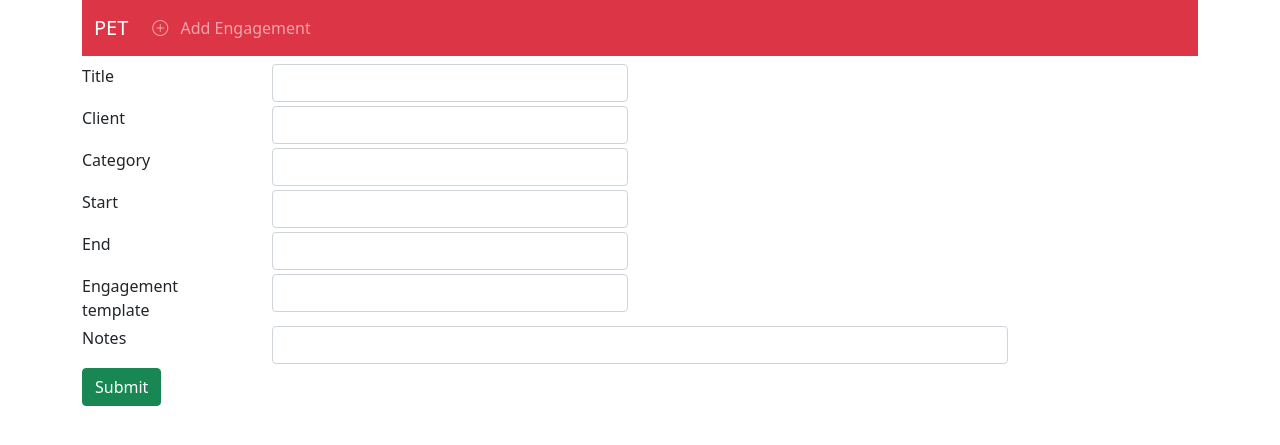
After one commit to redshift-rdr/pet, a Python web app: template app/templates/addengagement.html in a window 1280 px wide. The commit adds this page. Shown: the top 445 px of the page. Run offline with Jinja, Linux system fonts and the light colour scheme; the template is opened without the code that fills it: most values are stand-ins (such as "Sample title", 1, 10 or a date in 2020); form fields are guessed from the names that the template uses.

Commit message:
added add_engagement form and route

```diff
--- a/app/models.py
+++ b/app/models.py
@@ -1,5 +1,6 @@
 from app import db
 import uuid
+from datetime import date, timedelta
 
 def generate_uuid():
     return str(uuid.uuid4())
@@ -37,6 +38,7 @@ class TaskTemplate(db.Model):
     uuid = db.Column(db.String(36), primary_key=True, default=generate_uuid)
     title = db.Column(db.String(64), index=True, unique=True)
     notes = db.Column(db.Text)
+    days_to_complete = db.Column(db.Integer)
 
     tasklisttemplate_id = db.Column(db.String(36), db.ForeignKey('tasklist_template.uuid'))
     template = db.relationship('TasklistTemplate', back_populates='task_templates')
@@ -105,6 +107,7 @@ class Task(db.Model):
     title = db.Column(db.String(128), index=True)
     notes = db.Column(db.Text)
     complete = db.Column(db.Boolean, default=False)
+    deadline = db.Column(db.Date)
 
     tasklist_id = db.Column(db.String(36), db.ForeignKey('tasklist.uuid'))
     tasklist = db.relationship('Tasklist', back_populates='tasks')
@@ -114,3 +117,6 @@ class Task(db.Model):
 
     def as_dict(self):
        return {c.name: getattr(self, c.name) for c in self.__table__.columns}
+
+    def is_overdue(self):
+        return date.today() >= self.deadline
--- /dev/null
+++ b/app/templates/addengagement.html
@@ -0,0 +1,68 @@
+{% extends "base.html" %}
+
+{% block content %}
+
+<div class="container">
+    <form action="" method="post" novalidate>
+        {{ form.hidden_tag() }}
+        <div class="row mb-1">
+            <div class="col-2">
+                {{ form.title.label }}
+            </div>
+            <div class="col-4">
+                {{ form.title(size=36, class='form-control') }}
+            </div>
+        </div>
+        <div class="row mb-1">
+            <div class="col-2">
+                {{ form.client.label }}
+            </div>
+            <div class="col-4">
+                {{ form.client(size=36, class='form-control') }}
+            </div>
+        </div>
+        <div class="row mb-1">
+            <div class="col-2">
+                {{ form.category.label }}
+            </div>
+            <div class="col-4">
+                {{ form.category(size=36, class='form-control') }}
+            </div>
+        </div>
+        <div class="row mb-1">
+            <div class="col-2">
+                {{ form.start.label }}
+            </div>
+            <div class="col-4">
+                {{ form.start(class='form-control') }}
+            </div>
+        </div>
+        <div class="row mb-1">
+            <div class="col-2">
+                {{ form.end.label }}
+            </div>
+            <div class="col-4">
+                {{ form.end(class='form-control') }}
+            </div>
+        </div>
+        <div class="row mb-1">
+            <div class="col-2">
+                {{ form.engagement_template.label }}
+            </div>
+            <div class="col-4">
+                {{ form.engagement_template(class='form-control') }}
+            </div>
+        </div>
+        <div class="row mb-1">
+            <div class="col-2">
+                {{ form.notes.label }}
+            </div>
+            <div class="col-8">
+                {{ form.notes(class='form-control', rows=5, style="min-width: 100%") }}
+            </div>
+        </div>
+        <p>{{ form.submit(class="btn btn-success") }}</p>
+    </form>
+</div>
+
+{% endblock %}
--- a/app/templates/base.html
+++ b/app/templates/base.html
@@ -27,7 +27,7 @@
           <div class="collapse navbar-collapse" id="navbarNav">
             <ul class="navbar-nav">
               <li class="nav-item">
-                <a class="nav-link" href=" "><i class="bi bi-plus-circle me-2"></i> Link </a>
+                <a class="nav-link" href="{{ url_for('add_engagement')}}"><i class="bi bi-plus-circle me-2"></i> Add Engagement</a>
               </li>
             </ul>
           </div>
--- a/app/templates/index.html
+++ b/app/templates/index.html
@@ -24,8 +24,8 @@
                             {% for task in tasklist.tasks %}
                                 <div class="form-check">
                                     <input class="form-check-input" type="checkbox" onclick="toggle_task(this)" data-uuid="{{ task.uuid }}" value="" id="task-id-{{ task.uuid }}" {% if task.complete %}checked{% endif %}>
-                                    <label class="form-check-label" for="task-id-{{ task.uuid }}">
-                                        {{ task.title }}
+                                    <label class="form-check-label {% if not task.complete and task.is_overdue() %}text-danger{% endif %}" for="task-id-{{ task.uuid }}">
+                                        <span class="text-muted">{{ task.deadline.strftime('%-d/%-m') }}</span> - {{ task.title }}
                                     </label>
                             </div>
                             {% endfor %}
--- a/db_init.py
+++ b/db_init.py
@@ -8,9 +8,9 @@ tasklist_template = TasklistTemplate(title='Test tasklist template', task_templa
 engagement_template = EngagementTemplate(client='Context', title='test engagement template', tasklist_templates=[tasklist_template])
 
 
-task = Task(title='test task', notes='just a test', complete=False)
+task = Task(title='test task', notes='just a test', complete=False, deadline=datetime.now()+timedelta(days=5))
 tasklist = Tasklist(title='test tasklist', tasks=[task])
-test_engagement = Engagement(client='Context', title='Test web app', start=datetime.now(), end=datetime.now(), notes='test', template=engagement_template, tasklists=[tasklist])
+test_engagement = Engagement(client='Context', title='Test web app', start=datetime.now(), end=datetime.now()+timedelta(days=7), notes='test', template=engagement_template, tasklists=[tasklist])
 
 print('[+] Adding test data to the database')
 
```
Also changed, not shown: app/forms.py (added, +19 -0 lines), app/routes.py (+26 -3 lines), migrations/versions/983275303d68_added_deadline_to_tasks.py (added, +28 -0 lines), migrations/versions/bd6ae9f8499c_added_days_to_complete_to_tasktemplate.py (added, +28 -0 lines), app.db.
